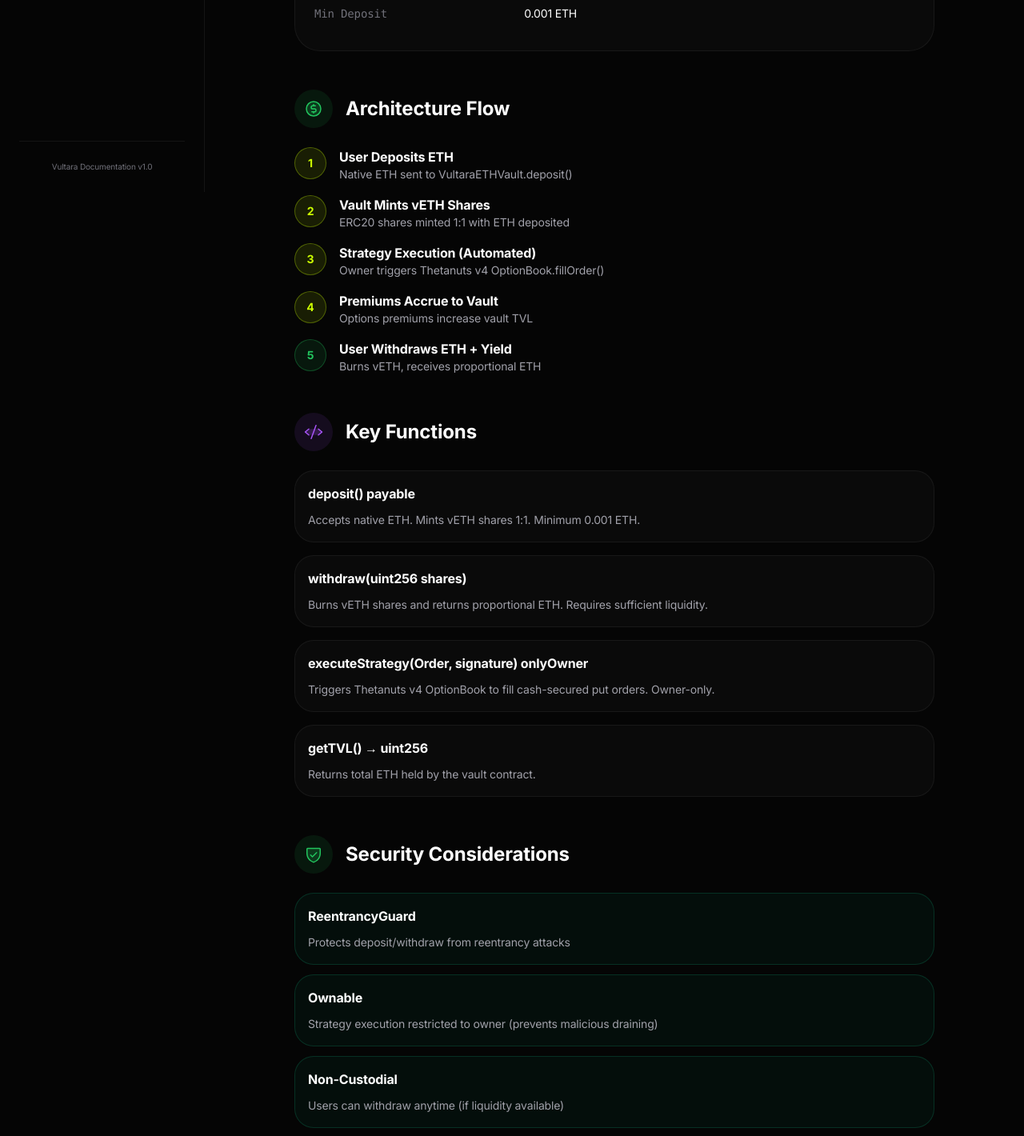
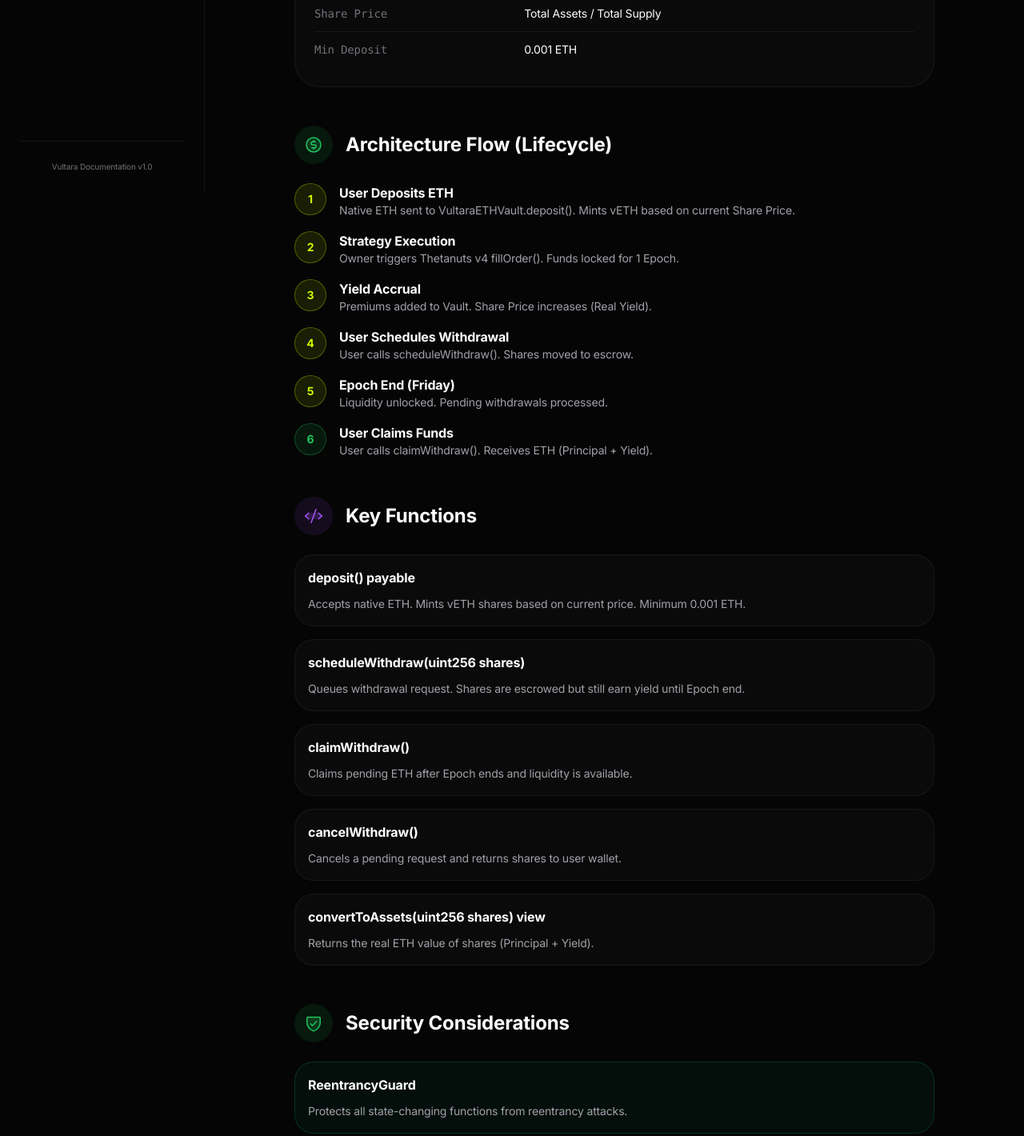
Before and after one commit to vultara-labs/frontend, a Next.js app: page /docs/architecture in a window 1280 px wide. Shown: the part 560-1980 px from the top of the page at 80% size. Built offline with nearby package versions, Linux system fonts and the light colour scheme; what wagmi would draw is missing.

Commit message:
feat: Add new documentation pages for yield mechanics, vault architecture, and core concepts, and update the README with new features and documentation structure.

```diff
--- a/src/app/docs/architecture/page.tsx
+++ b/src/app/docs/architecture/page.tsx
@@ -19,19 +19,21 @@ export default function ArchitecturePage() {
                         { label: "Contract", value: "VultaraETHVault" },
                         { label: "Network", value: "Base (Testnet: Base Sepolia)" },
                         { label: "Token Symbol", value: "vETH", highlight: true },
-                        { label: "Share Ratio", value: "1:1 (ETH : vETH)" },
+                        { label: "Share Ratio", value: "Dynamic (ERC-4626 Style)" },
+                        { label: "Share Price", value: "Total Assets / Total Supply" },
                         { label: "Min Deposit", value: "0.001 ETH" },
                     ]} />
                 </DocsSection>
 
                 {/* Architecture Flow */}
-                <DocsSection icon={CurrencyCircleDollar} iconColor="#22c55e" title="Architecture Flow">
+                <DocsSection icon={CurrencyCircleDollar} iconColor="#22c55e" title="Architecture Flow (Lifecycle)">
                     <div className="space-y-4">
-                        <DocsStep step={1} title="User Deposits ETH" description="Native ETH sent to VultaraETHVault.deposit()" />
-                        <DocsStep step={2} title="Vault Mints vETH Shares" description="ERC20 shares minted 1:1 with ETH deposited" />
-                        <DocsStep step={3} title="Strategy Execution (Automated)" description="Owner triggers Thetanuts v4 OptionBook.fillOrder()" />
-                        <DocsStep step={4} title="Premiums Accrue to Vault" description="Options premiums increase vault TVL" />
-                        <DocsStep step={5} title="User Withdraws ETH + Yield" description="Burns vETH, receives proportional ETH" color="#22c55e" />
+                        <DocsStep step={1} title="User Deposits ETH" description="Native ETH sent to VultaraETHVault.deposit(). Mints vETH based on current Share Price." />
+                        <DocsStep step={2} title="Strategy Execution" description="Owner triggers Thetanuts v4 fillOrder(). Funds locked for 1 Epoch." />
+                        <DocsStep step={3} title="Yield Accrual" description="Premiums added to Vault. Share Price increases (Real Yield)." />
+                        <DocsStep step={4} title="User Schedules Withdrawal" description="User calls scheduleWithdraw(). Shares moved to escrow." />
+                        <DocsStep step={5} title="Epoch End (Friday)" description="Liquidity unlocked. Pending withdrawals processed." />
+                        <DocsStep step={6} title="User Claims Funds" description="User calls claimWithdraw(). Receives ETH (Principal + Yield)." color="#22c55e" />
                     </div>
                 </DocsSection>
 
@@ -39,16 +41,19 @@ export default function ArchitecturePage() {
                 <DocsSection icon={Code} iconColor="#a855f7" title="Key Functions">
                     <div className="space-y-4">
                         <DocsCard title="deposit() payable">
-                            Accepts native ETH. Mints vETH shares 1:1. Minimum 0.001 ETH.
+                            Accepts native ETH. Mints vETH shares based on current price. Minimum 0.001 ETH.
                         </DocsCard>
-                        <DocsCard title="withdraw(uint256 shares)">
-                            Burns vETH shares and returns proportional ETH. Requires sufficient liquidity.
+                        <DocsCard title="scheduleWithdraw(uint256 shares)">
+                            Queues withdrawal request. Shares are escrowed but still earn yield until Epoch end.
                         </DocsCard>
-                        <DocsCard title="executeStrategy(Order, signature) onlyOwner">
-                            Triggers Thetanuts v4 OptionBook to fill cash-secured put orders. Owner-only.
+                        <DocsCard title="claimWithdraw()">
+                            Claims pending ETH after Epoch ends and liquidity is available.
                         </DocsCard>
-                        <DocsCard title="getTVL() → uint256">
-                            Returns total ETH held by the vault contract.
+                        <DocsCard title="cancelWithdraw()">
+                            Cancels a pending request and returns shares to user wallet.
+                        </DocsCard>
+                        <DocsCard title="convertToAssets(uint256 shares) view">
+                            Returns the real ETH value of shares (Principal + Yield).
                         </DocsCard>
                     </div>
                 </DocsSection>
@@ -57,16 +62,16 @@ export default function ArchitecturePage() {
                 <DocsSection icon={ShieldCheck} iconColor="#22c55e" title="Security Considerations">
                     <div className="space-y-3">
                         <DocsCard title="ReentrancyGuard" variant="success">
-                            Protects deposit/withdraw from reentrancy attacks
+                            Protects all state-changing functions from reentrancy attacks.
                         </DocsCard>
-                        <DocsCard title="Ownable" variant="success">
-                            Strategy execution restricted to owner (prevents malicious draining)
+                        <DocsCard title="Withdrawal Queue" variant="success">
+                            Prevents "Bank Run" scenarios and ensures liquidity is managed for strategy execution.
                         </DocsCard>
                         <DocsCard title="Non-Custodial" variant="success">
-                            Users can withdraw anytime (if liquidity available)
+                            Protocol never holds user keys. Funds accessible via smart contract logic.
                         </DocsCard>
-                        <DocsCard title="Liquidity Lock Risk" variant="warning">
-                            If strategy is active, withdrawal may fail temporarily
+                        <DocsCard title="Strategy Lock" variant="warning">
+                            Funds are illiquid during active Epochs (Friday to Friday). Withdrawals must be scheduled.
                         </DocsCard>
                     </div>
                 </DocsSection>
--- a/src/app/docs/concepts/page.tsx
+++ b/src/app/docs/concepts/page.tsx
@@ -51,7 +51,7 @@ export default function CoreConceptsPage() {
                                 </div>
                             </div>
                             <div className="text-xs text-[var(--warning)] bg-[var(--warning)]/10 p-3 rounded-lg inline-block font-bold tracking-wide mt-2">
-                                NOTE: Withdrawals requested during an active Epoch are processed at the end of the cycle.
+                                NOTE: Funds are locked during an Epoch. You must "Schedule Withdrawal" to exit. Funds become claimable on the next Friday.
                             </div>
                         </div>
                     </div>
--- a/src/app/docs/yield/page.tsx
+++ b/src/app/docs/yield/page.tsx
@@ -40,7 +40,7 @@ export default function YieldMechanicsPage() {
                     <div className="space-y-4">
                         <DocsStep step={1} title="Deposit Collateral" description="Your ETH is locked in the vault as collateral." />
                         <DocsStep step={2} title="Sell Options" description='The vault sells "Put Options" to Market Makers. They pay us an upfront cash fee (Premium).' />
-                        <DocsStep step={3} title="Collect Premium" description="This Premium is immediately added to the vault. This is your yield." />
+                        <DocsStep step={3} title="Collect Premium" description="Premium increases Vault assets. This pumps the Share Price (You own more ETH)." />
                         <DocsStep step={4} title="Expiry Check" description='If the market price stays above the Strike Price (which is set very low/safe), the options expire worthless. We keep the collateral + premium.' />
                     </div>
                 </DocsSection>
```
Also changed, not shown: 1 other file (tests, documents, lock files or other folders).
